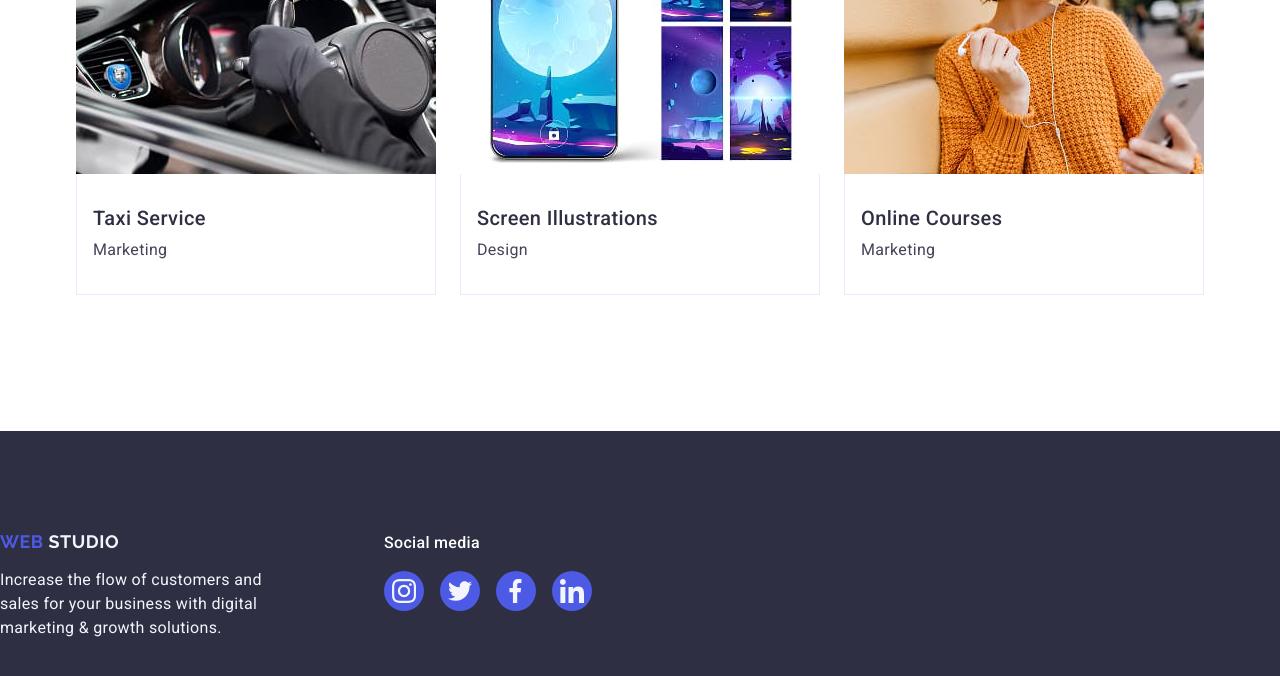
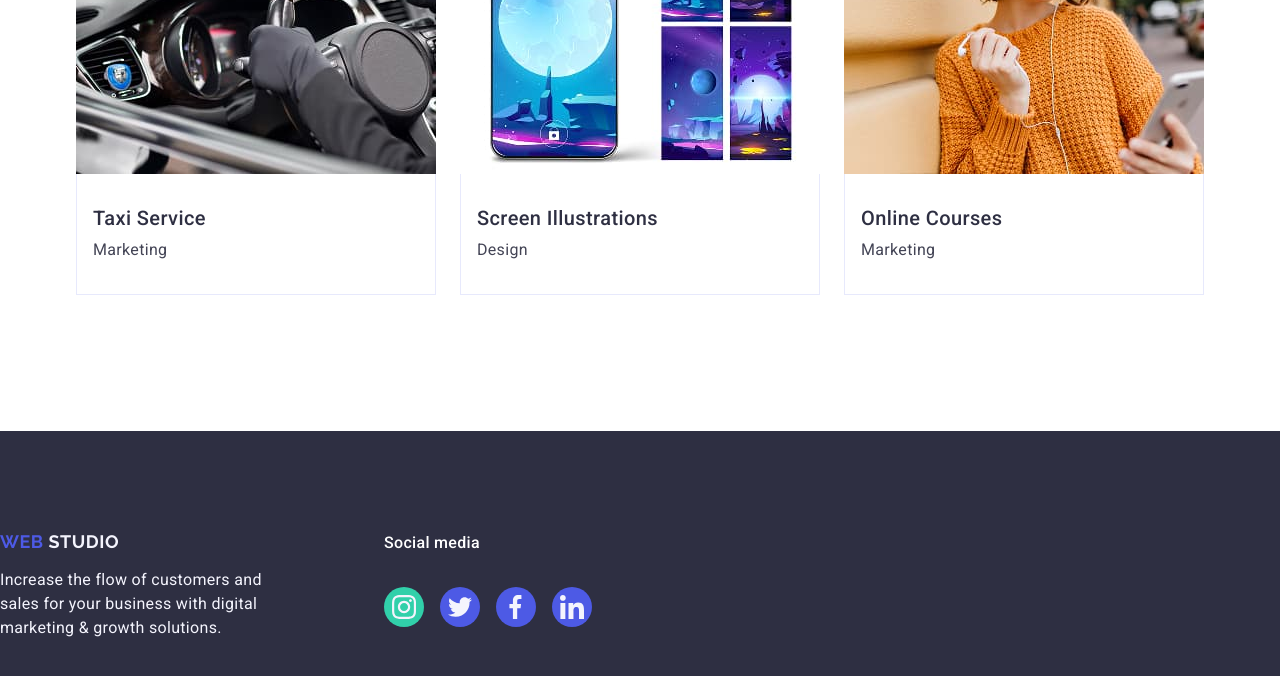
Before and after one commit to beyzasgumussu/goit-markup-hw-04, a plain HTML site: page index.html in a window 1280 px wide. In both pictures the pointer is over the link 404 px from the left and 3406 px from the top of the page. Shown: the part 2816-3492 px from the top of the page. Drawn offline with nearby package versions, Linux system fonts and the light colour scheme.

Commit message:
homework4-last

```diff
--- a/css/sytles.css
+++ b/css/sytles.css
@@ -109,6 +109,7 @@ section {
     letter-spacing: 0.02em;
     display: block;
     padding: 24px 0;
+    transition: color 250ms cubic-bezier(0.4, 0, 0.2, 1)
 }
 
 .nav-left-studio::after {
@@ -120,7 +121,6 @@ section {
     bottom: -1px;
     left: 0;
     border-radius: 2px;
-    transition: color 250ms cubic-bezier(0.4, 0, 0.2, 1);
 }
 
 .contact-list {
@@ -505,7 +505,7 @@ nav:active {
     height: 40px;
 }
 
-.ooter-social-info {
+.footer-social-info {
     display: flex;
     gap: 16px;
     flex-direction: column;
@@ -522,8 +522,8 @@ nav:active {
     transition: background-color 250ms cubic-bezier(0.4, 0, 0.2, 1);
 }
 
-.footer-social-link:hover .footer-social-link:focus {
-    background-color: #31d0aa
+.footer-social-link:hover, .footer-social-link:focus {
+    background-color: #31d0aa;
 }
 
 .footer-social-svg {
```
